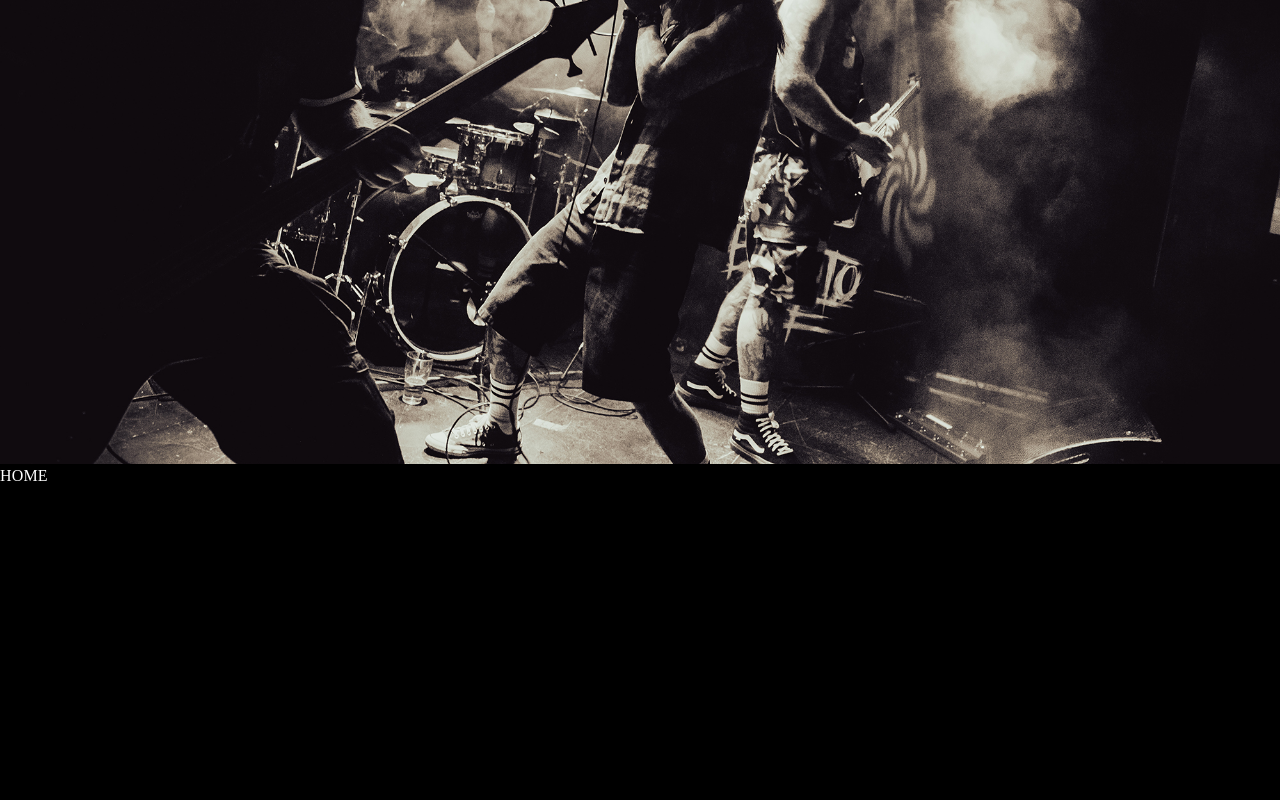
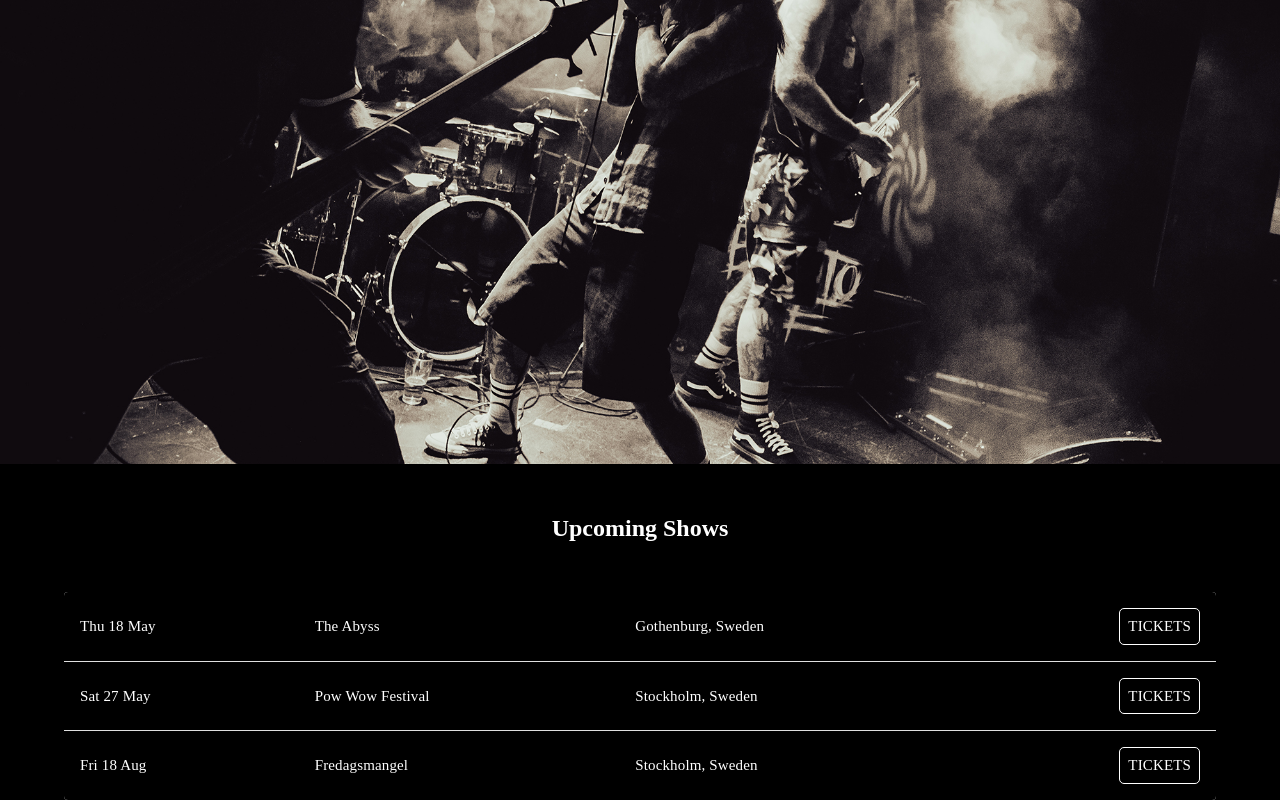
Before and after one commit to linusHernvall/born-to-die, a React (Vite) app in the folder client/: page / in a window 1280 px wide. Shown: the part 336-1136 px from the top of the page. Before the commit the page ends 824 px from the top, so only its background shows below. Built offline with nearby package versions, Linux system fonts and the light colour scheme; a web font is replaced by a local one.

Commit message:
Added favicon & schedule for gigs

```diff
--- a/client/index.html
+++ b/client/index.html
@@ -3,11 +3,7 @@
   <head>
     <meta charset="UTF-8" />
     <link rel="icon" type="image/svg+xml" href="/vite.svg" />
-    <link
-      rel="shortcut icon"
-      href="images/btd-logo-white-trans.png"
-      type="image/x-icon"
-    />
+    <link rel="shortcut icon" href="/images/favicon.ico" type="image/x-icon" />
     <meta name="viewport" content="width=device-width, initial-scale=1.0" />
     <title>Born To Die</title>
   </head>
--- /dev/null
+++ b/client/src/components/BasicTable.tsx
@@ -0,0 +1,51 @@
+import { Typography } from "@mui/material";
+import Paper from "@mui/material/Paper";
+import Table from "@mui/material/Table";
+import TableBody from "@mui/material/TableBody";
+import TableCell from "@mui/material/TableCell";
+import TableContainer from "@mui/material/TableContainer";
+import TableRow from "@mui/material/TableRow";
+import TicketButton from "./TicketButton";
+
+function createData(date: string, venue: string, location: string) {
+  return { date, venue, location };
+}
+
+const rows = [
+  createData("Thu 18 May", "The Abyss", "Gothenburg, Sweden"),
+  createData("Sat 27 May", "Pow Wow Festival", "Stockholm, Sweden"),
+  createData("Fri 18 Aug", "Fredagsmangel", "Stockholm, Sweden"),
+];
+
+export default function BasicTable() {
+  return (
+    <TableContainer component={Paper}>
+      <Table sx={{ minWidth: 650 }} aria-label="simple table">
+        <TableBody>
+          {rows.map((row, index) => (
+            <TableRow
+              key={row.date}
+              sx={{
+                "&:last-child td, &:last-child th": { border: 0 },
+                backgroundColor: index % 2 === 0 ? "#000000" : "#000000",
+              }}
+            >
+              <TableCell component="th" scope="row">
+                <Typography>{row.date}</Typography>
+              </TableCell>
+              <TableCell align="left">
+                <Typography>{row.venue}</Typography>
+              </TableCell>
+              <TableCell align="left">
+                <Typography>{row.location}</Typography>
+              </TableCell>
+              <TableCell align="right">
+                <TicketButton />
+              </TableCell>
+            </TableRow>
+          ))}
+        </TableBody>
+      </Table>
+    </TableContainer>
+  );
+}
--- /dev/null
+++ b/client/src/components/GigSchedule.tsx
@@ -0,0 +1,25 @@
+import { Box, SxProps, Typography } from "@mui/material";
+import BasicTable from "./BasicTable";
+
+function GigSchedule() {
+  // CSS--------------------------------------------
+
+  const topicSx: SxProps = {
+    margin: "3rem 0",
+    display: "flex",
+    justifyContent: "center",
+  };
+
+  return (
+    <div>
+      <Box>
+        <Typography variant="h5" sx={topicSx}>
+          Upcoming Shows
+        </Typography>
+        <BasicTable />
+      </Box>
+    </div>
+  );
+}
+
+export default GigSchedule;
--- /dev/null
+++ b/client/src/components/TicketButton.tsx
@@ -0,0 +1,22 @@
+import { SxProps, Typography } from "@mui/material";
+import Button from "@mui/material/Button";
+
+function TicketButton() {
+  // CSS--------------------------------------------
+
+  const buttonSx: SxProps = {
+    background: "#000000",
+    borderRadius: "5px",
+    border: "1px solid #FFFFFF",
+  };
+
+  return (
+    <div>
+      <Button sx={buttonSx}>
+        <Typography variant="body1">Tickets</Typography>
+      </Button>
+    </div>
+  );
+}
+
+export default TicketButton;
--- a/client/src/main.tsx
+++ b/client/src/main.tsx
@@ -70,9 +70,12 @@ const theme = createTheme({
     body1: {
       fontFamily: "Castoro Titling",
       color: "#FFFFFF",
+      fontSize: "15px",
     },
     body2: {
       fontFamily: "Helvetica",
+      fontSize: "12px",
+      color: "#FFFFFF",
     },
     caption: {
       fontFamily: "Helvetica",
--- a/client/src/pages/Home.tsx
+++ b/client/src/pages/Home.tsx
@@ -1,11 +1,15 @@
-import { Typography } from "@mui/material";
+import { Container } from "@mui/material";
+import GigSchedule from "../components/GigSchedule";
 import Videosection from "../components/Videosection";
 
 function Home() {
   return (
     <div>
       <Videosection />
-      <Typography sx={{ marginTop: "0" }}>HOME</Typography>
+
+      <Container>
+        <GigSchedule />
+      </Container>
     </div>
   );
 }
```
